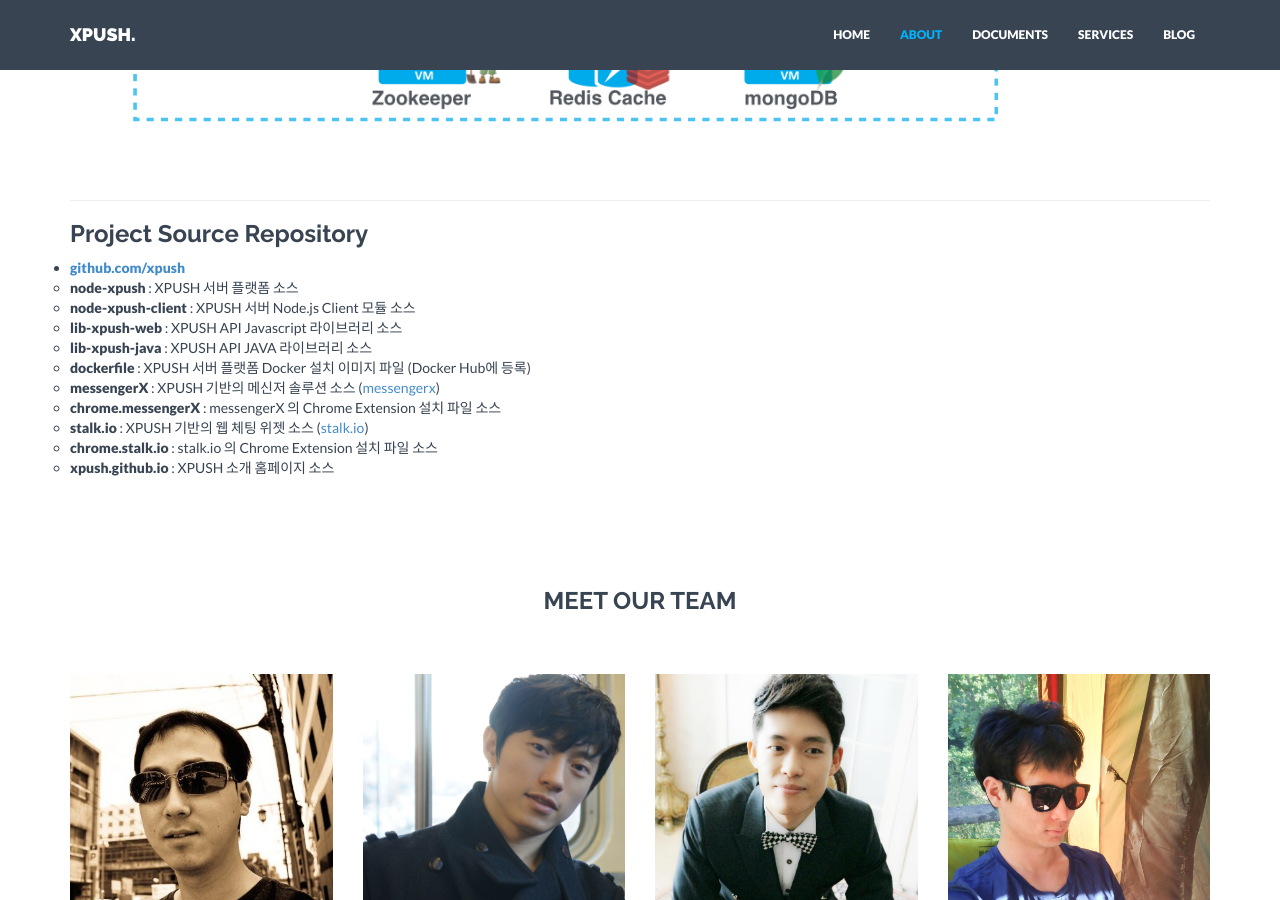
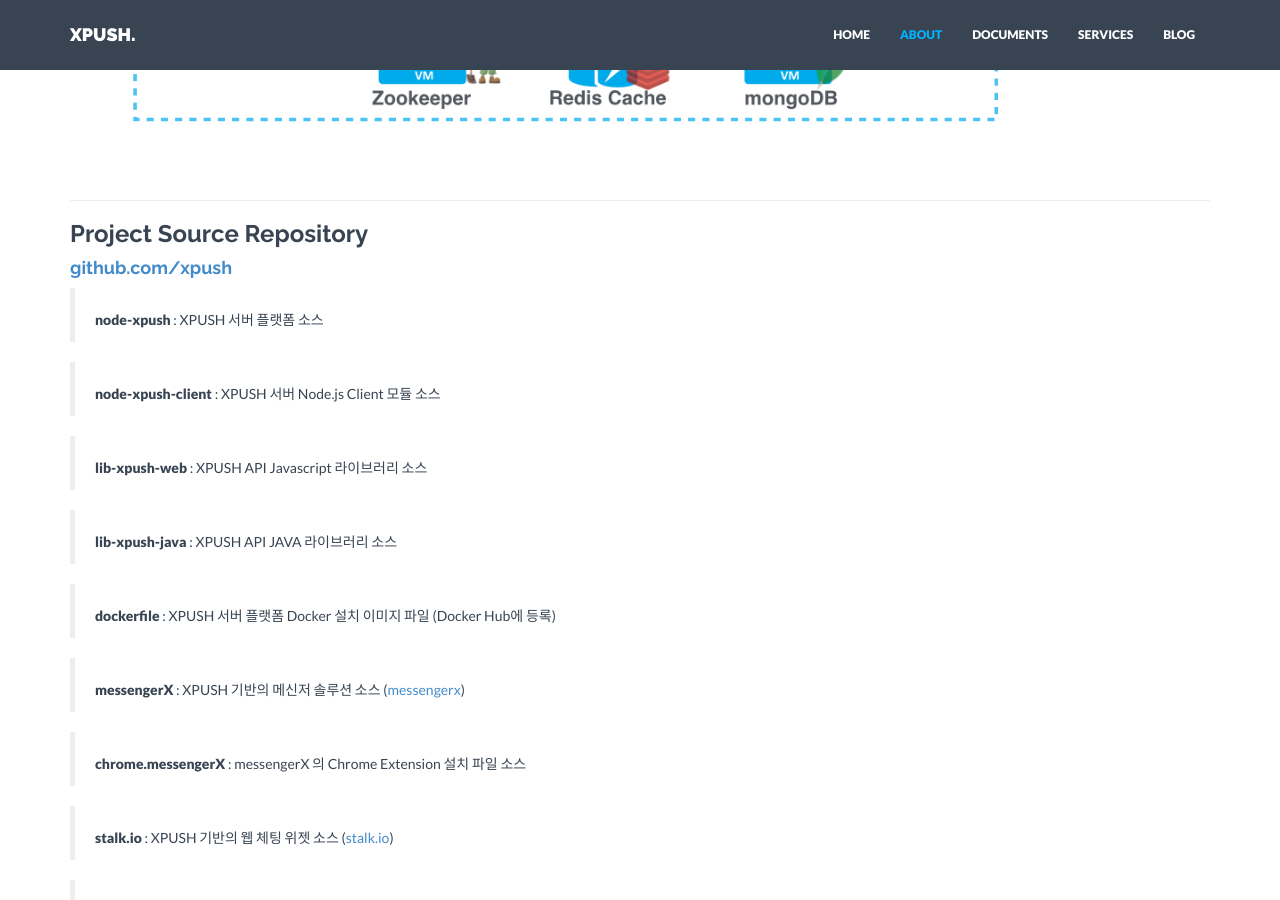
Before and after one commit to xpush/xpush.github.io, a Jekyll site: the page built from about/index.md, in a window 1280 px wide and 900 px high, scrolled down 2892 px. Built offline with Jekyll 4.4.1, drawn with Linux system fonts in a browser that asks for light colours; nearby versions of some CDN libraries.

```diff
--- a/about/index.md
+++ b/about/index.md
@@ -74,14 +74,24 @@ Session 서버는 사용자 접속을 위한 인증과 사용자 관리 및 부
 
 ### Project Source Repository
 
-- **[github.com/xpush](http://github.com/xpush)**
-    * **node-xpush** : XPUSH 서버 플랫폼 소스
-    * **node-xpush-client** : XPUSH 서버 Node.js Client 모듈 소스
-    * **lib-xpush-web** : XPUSH API Javascript 라이브러리 소스
-    * **lib-xpush-java** : XPUSH API JAVA 라이브러리 소스
-    * **dockerfile** : XPUSH 서버 플랫폼 Docker 설치 이미지 파일 (Docker Hub에 등록)
-    * **messengerX** : XPUSH 기반의 메신저 솔루션 소스 ([messengerx](http://messengerx.github.io))
-    * **chrome.messengerX** : messengerX 의 Chrome Extension 설치 파일 소스
-    * **stalk.io** : XPUSH 기반의 웹 체팅 위젯 소스 ([stalk.io](http://stalk.io))
-    * **chrome.stalk.io** : stalk.io 의 Chrome Extension 설치 파일 소스
-    * **xpush.github.io** : XPUSH 소개 홈페이지 소스
+#### **[github.com/xpush](http://github.com/xpush)**
+
+> **node-xpush** : XPUSH 서버 플랫폼 소스
+
+> **node-xpush-client** : XPUSH 서버 Node.js Client 모듈 소스
+
+> **lib-xpush-web** : XPUSH API Javascript 라이브러리 소스
+
+> **lib-xpush-java** : XPUSH API JAVA 라이브러리 소스
+
+> **dockerfile** : XPUSH 서버 플랫폼 Docker 설치 이미지 파일 (Docker Hub에 등록)
+
+> **messengerX** : XPUSH 기반의 메신저 솔루션 소스 ([messengerx](http://messengerx.github.io))
+
+> **chrome.messengerX** : messengerX 의 Chrome Extension 설치 파일 소스
+
+> **stalk.io** : XPUSH 기반의 웹 체팅 위젯 소스 ([stalk.io](http://stalk.io))
+
+> **chrome.stalk.io** : stalk.io 의 Chrome Extension 설치 파일 소스
+
+> **xpush.github.io** : XPUSH 소개 홈페이지 소스
```
